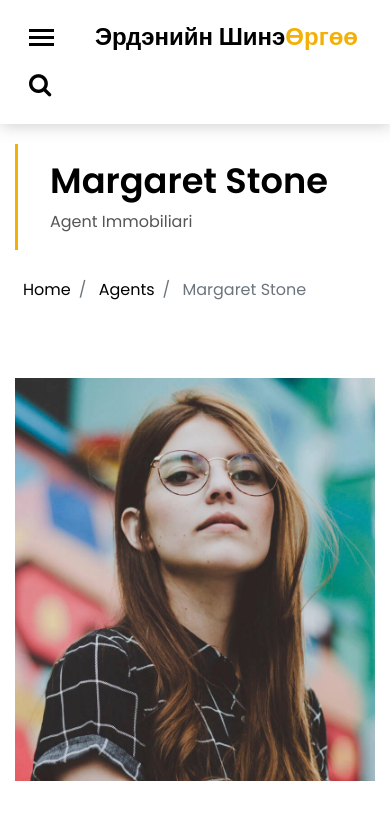
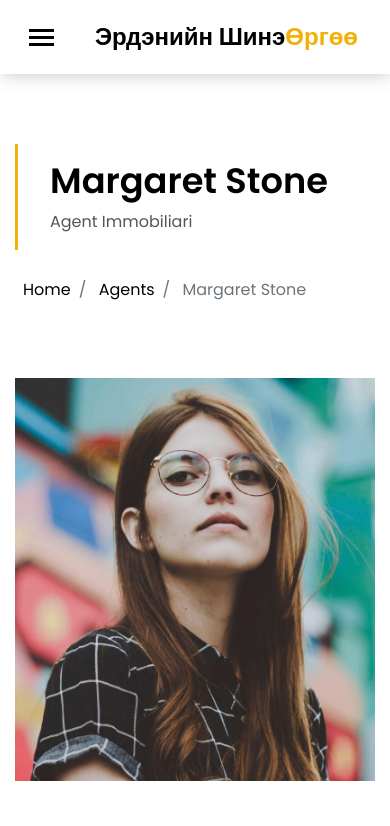
Before and after one commit to Tales-of-zuna/Erdeniin-shine-urgoo, a plain HTML site: page agent-single.html in a window 390 px wide. Shown: the top 826 px of the page. Drawn offline with Linux system fonts and the light colour scheme.

Commit message:
Update agent-single.html

```diff
--- a/agent-single.html
+++ b/agent-single.html
@@ -27,12 +27,6 @@
   <!-- Main Stylesheet File -->
   <link href="css/style.css" rel="stylesheet">
 
-  <!-- =======================================================
-    Theme Name: EstateAgency
-    Theme URL: https://bootstrapmade.com/real-estate-agency-bootstrap-template/
-    Author: BootstrapMade.com
-    License: https://bootstrapmade.com/license/
-  ======================================================= -->
 </head>
 
 <body>
@@ -52,10 +46,7 @@
         <span></span>
       </button>
       <a class="navbar-brand text-brand" href="index.html">Эрдэнийн Шинэ<span class="color-b">Өргөө</span></a>
-      <button type="button" class="btn btn-link nav-search navbar-toggle-box-collapse d-md-none" data-toggle="collapse"
-        data-target="#navbarTogglerDemo01" aria-expanded="false">
-        <span class="fa fa-search" aria-hidden="true"></span>
-      </button>
+
       <div class="navbar-collapse collapse justify-content-center" id="navbarDefault">
         <ul class="navbar-nav">
           <li class="nav-item">
```
